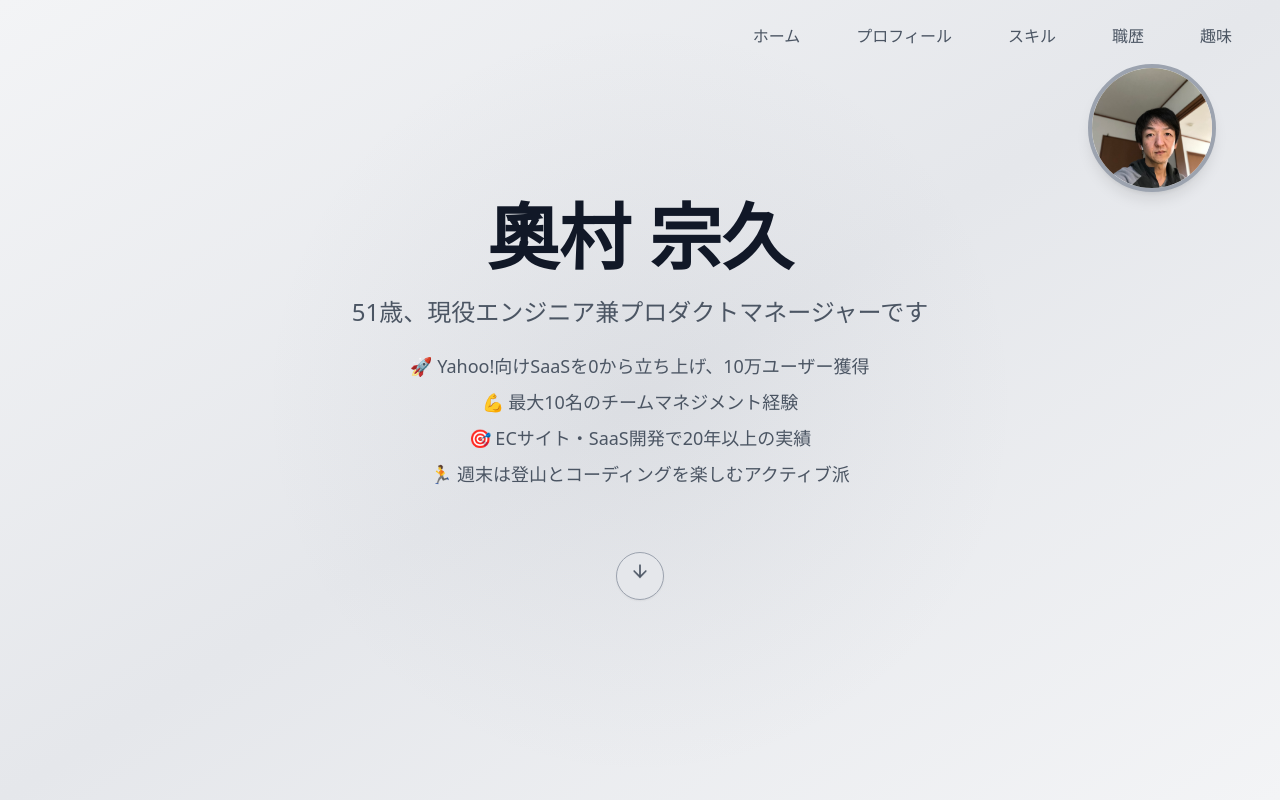
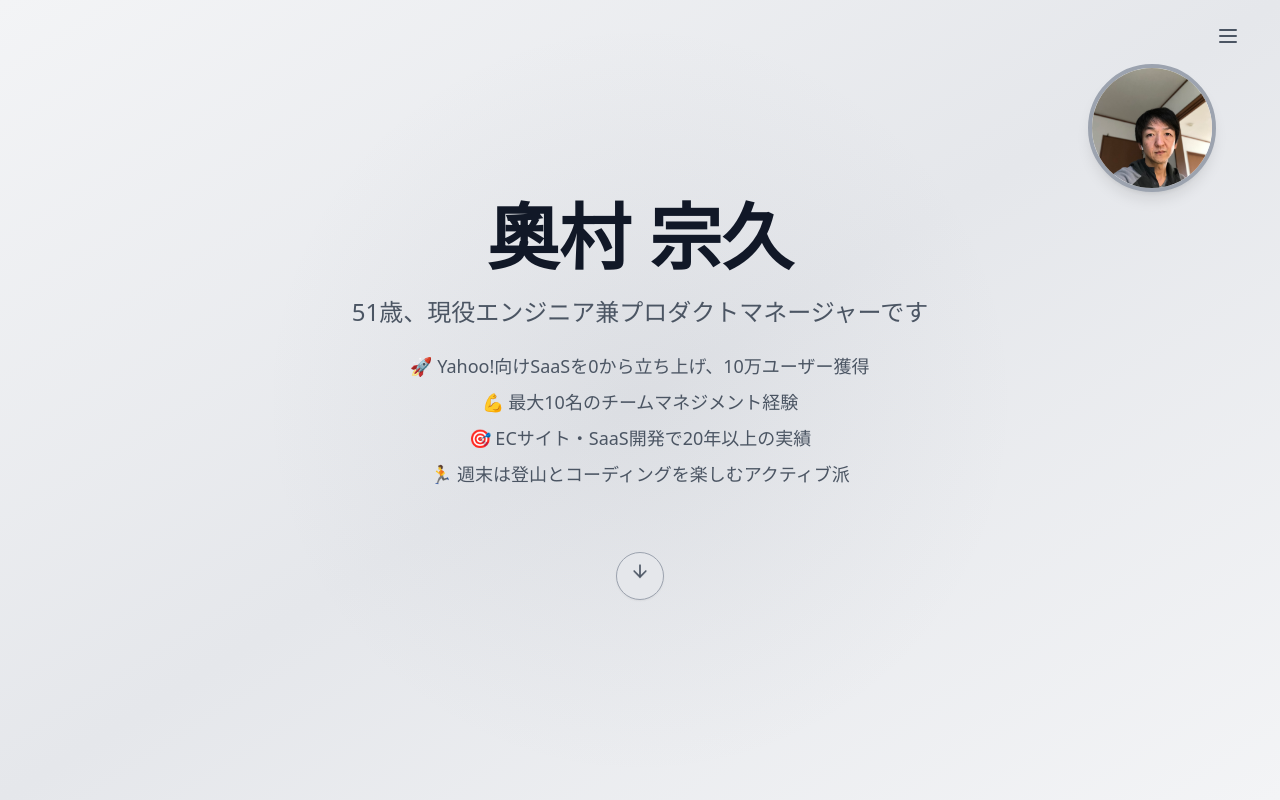
Before and after one commit to m-okumura/my-portfolio, a React (Vite) app: page / in a window 1280 px wide. Shown: the top 800 px of the page. Built offline with nearby package versions, Linux system fonts and the light colour scheme.

Commit message:
ナビゲーションをハンバーガーメニューのみに変更、写真サイズを画面幅に合わせる、横スクロールを防止

```diff
--- a/src/App.tsx
+++ b/src/App.tsx
@@ -19,9 +19,9 @@ function App() {
   }, [])
 
   return (
-    <div className="min-h-screen">
+    <div className="min-h-screen overflow-x-hidden max-w-full">
       <Header isScrolled={isScrolled} />
-      <main>
+      <main className="overflow-x-hidden max-w-full">
         <Hero />
         <About />
         <Skills />
--- a/src/components/Header.tsx
+++ b/src/components/Header.tsx
@@ -27,34 +27,10 @@ const Header = ({ isScrolled }: HeaderProps) => {
       }`}
     >
       <nav className="section-container py-4">
-        <div className="flex items-center justify-between">
-          {/* Desktop Navigation */}
-          <div className="hidden md:flex items-center space-x-6 ml-auto">
-            {navItems.map((item, index) => (
-              <motion.a
-                key={item.name}
-                href={item.href}
-                className="relative text-gray-600 hover:text-gray-900 transition-colors font-medium px-4 py-2 rounded-full hover:bg-gray-100"
-                initial={{ opacity: 0, y: -20 }}
-                animate={{ opacity: 1, y: 0 }}
-                transition={{ delay: index * 0.1 }}
-                whileHover={{ scale: 1.05 }}
-                whileTap={{ scale: 0.95 }}
-              >
-                {item.name}
-                <motion.span
-                  className="absolute bottom-0 left-0 right-0 h-0.5 bg-gray-400"
-                  initial={{ scaleX: 0 }}
-                  whileHover={{ scaleX: 1 }}
-                  transition={{ duration: 0.3 }}
-                />
-              </motion.a>
-            ))}
-          </div>
-
-          {/* Mobile Menu Button */}
+        <div className="flex items-center justify-end">
+          {/* Hamburger Menu Button - Always Visible */}
           <motion.button
-            className="md:hidden text-gray-600 p-2 rounded-full hover:bg-gray-100 transition-colors"
+            className="text-gray-600 p-2 rounded-full hover:bg-gray-100 transition-colors"
             onClick={() => setIsMenuOpen(!isMenuOpen)}
             aria-label="メニュー"
             whileHover={{ scale: 1.1 }}
@@ -78,13 +54,13 @@ const Header = ({ isScrolled }: HeaderProps) => {
           </motion.button>
         </div>
 
-        {/* Mobile Navigation */}
+        {/* Navigation Menu */}
         {isMenuOpen && (
           <motion.div
             initial={{ opacity: 0, height: 0 }}
             animate={{ opacity: 1, height: 'auto' }}
             exit={{ opacity: 0, height: 0 }}
-            className="md:hidden mt-4 pb-4 bg-white/95 backdrop-blur-md border border-gray-200 rounded-2xl p-4 shadow-lg"
+            className="mt-4 pb-4 bg-white/95 backdrop-blur-md border border-gray-200 rounded-2xl p-4 shadow-lg"
           >
             {navItems.map((item) => (
               <motion.a
--- a/src/components/Hero.tsx
+++ b/src/components/Hero.tsx
@@ -4,19 +4,19 @@ import profilePhoto from '../assets/okumuram.jpeg'
 
 const Hero = () => {
   return (
-    <section id="home" className="relative min-h-screen flex items-center justify-center overflow-hidden">
+    <section id="home" className="relative min-h-screen flex items-center justify-center overflow-x-hidden">
       {/* Subtle Background */}
       <div className="absolute inset-0 bg-gradient-to-br from-gray-100 via-gray-200 to-gray-100"></div>
       <div className="absolute inset-0 bg-[radial-gradient(circle_at_50%_50%,rgba(107,114,128,0.08),transparent_50%)]"></div>
 
       {/* Profile Photo - Top Right */}
       <motion.div
-        className="absolute top-8 right-8 md:top-16 md:right-16 z-20"
+        className="absolute top-8 right-4 md:top-16 md:right-8 lg:right-16 z-20"
         initial={{ opacity: 0, scale: 0.8 }}
         animate={{ opacity: 1, scale: 1 }}
         transition={{ delay: 0.3, duration: 0.6 }}
       >
-        <div className="w-24 h-24 md:w-32 md:h-32 rounded-full overflow-hidden border-4 border-gray-400 shadow-lg bg-gray-50">
+        <div className="w-20 h-20 sm:w-24 sm:h-24 md:w-28 md:h-28 lg:w-32 lg:h-32 rounded-full overflow-hidden border-4 border-gray-400 shadow-lg bg-gray-50 max-w-[calc(100vw-2rem)]">
           <img
             src={profilePhoto}
             alt="奧村 宗久"
--- a/src/components/Hobbies.tsx
+++ b/src/components/Hobbies.tsx
@@ -80,12 +80,12 @@ const Hobbies = () => {
                 className="bg-gray-50 rounded-2xl p-8 border border-gray-300 shadow-sm hover:border-gray-400 transition-all duration-300"
               >
                 {hobby.images && hobby.images.length > 0 && (
-                  <div className="mb-4">
-                    <div className={`grid gap-3 ${hobby.images.length === 1 ? 'grid-cols-1 justify-items-center' : 'grid-cols-2'}`}>
+                  <div className="mb-4 w-full">
+                    <div className={`grid gap-3 ${hobby.images.length === 1 ? 'grid-cols-1' : 'grid-cols-1 sm:grid-cols-2'}`}>
                       {hobby.images.map((img, imgIndex) => (
                         <motion.div
                           key={imgIndex}
-                          className={`rounded-lg overflow-hidden border border-gray-300 shadow-sm bg-gray-100 flex items-center justify-center ${hobby.images.length === 1 ? 'max-w-xs w-full' : 'w-full'}`}
+                          className="rounded-lg overflow-hidden border border-gray-300 shadow-sm bg-gray-100 flex items-center justify-center w-full"
                           initial={{ opacity: 0, scale: 0.9 }}
                           whileInView={{ opacity: 1, scale: 1 }}
                           viewport={{ once: true }}
@@ -94,7 +94,7 @@ const Hobbies = () => {
                           <img
                             src={img}
                             alt={`${hobby.title}の写真${imgIndex + 1}`}
-                            className={`${hobby.images.length === 1 ? 'w-full max-w-xs' : 'w-full'} h-auto max-h-64 object-contain hover:scale-105 transition-transform duration-300`}
+                            className="w-full h-auto max-h-64 sm:max-h-80 object-contain hover:scale-105 transition-transform duration-300"
                           />
                         </motion.div>
                       ))}
--- a/src/index.css
+++ b/src/index.css
@@ -5,11 +5,14 @@
 @layer base {
   html {
     scroll-behavior: smooth;
+    overflow-x: hidden;
   }
 
   body {
     @apply bg-gray-100 text-gray-900;
     background-attachment: fixed;
+    overflow-x: hidden;
+    max-width: 100vw;
   }
 }
 
```
